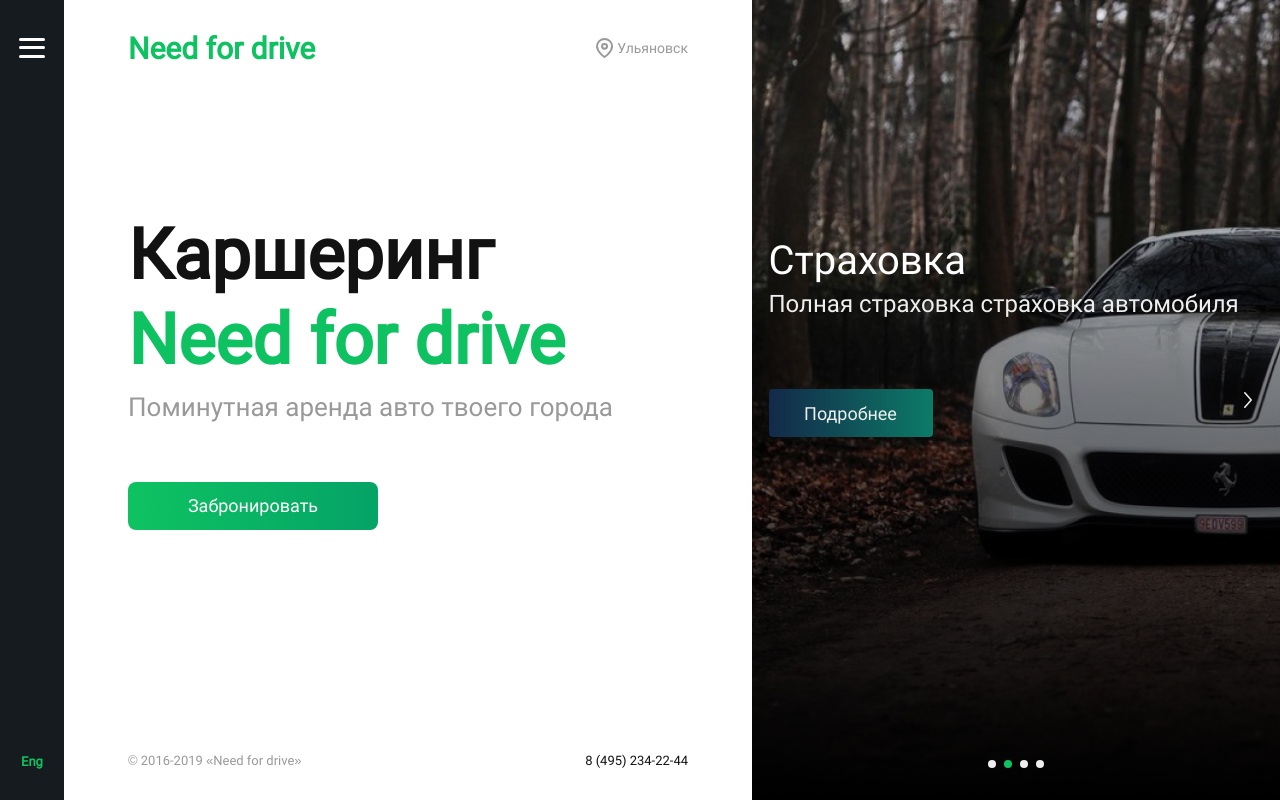
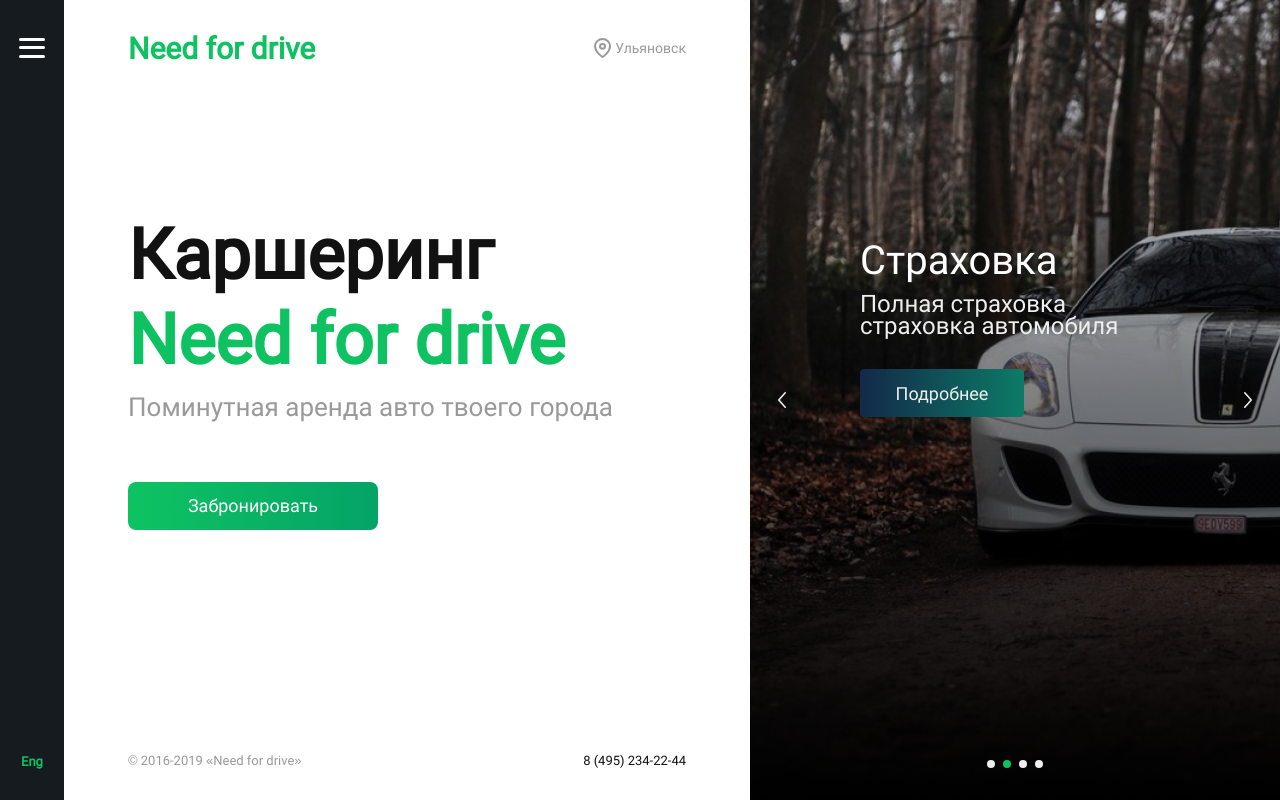
Before and after one commit to Max-Tetslav/need_for_drive, a React (Create React App) app: page / in a window 1280 px wide. Built offline with nearby package versions, Linux system fonts and the light colour scheme.

Commit message:
V-01 feat: improve adaptive layout for homepage

```diff
--- a/src/components/containers/footer/Footer.module.scss
+++ b/src/components/containers/footer/Footer.module.scss
@@ -1,5 +1,5 @@
 .footer {
-  min-width: 560px;
+  min-width: 100%;
   height: 16px;
   display: flex;
   justify-content: space-between;
@@ -8,16 +8,16 @@
   font-size: 13px;
   line-height: 15px;
 
-  @media screen and (max-width: 1024px) {
-    min-width: 485px;
-  }
+  // @media screen and (max-width: 1024px) {
+  //   min-width: 485px;
+  // }
 
-  @media screen and (max-width: 768px) {
-    min-width: 615px;
-  }
+  // @media screen and (max-width: 768px) {
+  //   min-width: 615px;
+  // }
 
   @media screen and (max-width: 420px) {
-    min-width: 100%;
+    // min-width: 100%;
     height: 72px;
     padding-right: 16px;
     background-color: #151b1f;
--- a/src/components/containers/landingContent/LandingContent.module.scss
+++ b/src/components/containers/landingContent/LandingContent.module.scss
@@ -1,5 +1,5 @@
 .container {
-  min-width: 560px;
+  max-width: 560px;
   height: 308px;
   display: flex;
   flex-direction: column;
@@ -7,11 +7,11 @@
   margin-bottom: 97px;
 
   @media screen and (max-width: 1024px) {
-    min-width: 481px;
+    max-width: 481px;
   }
 
   @media screen and (max-width: 768px) {
-    min-width: 615px;
+    max-width: 615px;
   }
 
   @media screen and (max-width: 420px) {
@@ -37,6 +37,11 @@
   font-size: 70px;
   line-height: 66px;
   margin: 0;
+
+  @media screen and (max-width: 500px) {
+    font-size: 50px;
+    line-height: 100%;
+  }
 
   @media screen and (max-width: 420px) {
     font-size: 32px;
--- a/src/components/containers/menuContainer/MenuContainer.module.scss
+++ b/src/components/containers/menuContainer/MenuContainer.module.scss
@@ -37,7 +37,7 @@
     height: 247px;
   }
 
-  @media screen and (max-width: 320px) {
+  @media screen and (max-width: 420px) {
     top: 76px;
     left: 24px;
     height: 219px;
--- a/src/components/containers/slider/Slider.module.scss
+++ b/src/components/containers/slider/Slider.module.scss
@@ -5,6 +5,10 @@
   margin: 0 auto;
   overflow: hidden;
   white-space: nowrap;
+
+  @media screen and (max-width: 1280px) {
+    width: 530px;
+  }
 
   @media screen and (max-width: 1024px) {
     width: 410px;
--- a/src/components/containers/slider/slide/Slide.module.scss
+++ b/src/components/containers/slider/slide/Slide.module.scss
@@ -17,6 +17,11 @@
   opacity: 0;
   transition: all 0.5s ease-in-out;
   z-index: 1;
+
+  @media screen and (max-width: 1280px) {
+    width: 310px;
+    height: auto;
+  }
 
   @media screen and (max-width: 1024px) {
     width: 282px;
@@ -52,6 +57,7 @@
   margin: 0;
   font-weight: 500;
   line-height: 47px;
+  white-space: normal;
 
   @media screen and (max-width: 1024px) {
     font-size: 32px;
@@ -65,7 +71,8 @@
   font-size: 24px;
   font-weight: 300;
   line-height: 90%;
-  margin: 10px 0;
+  margin-top: 10px;
+  margin-bottom: 32px;
   white-space: normal;
 
   @media screen and (max-width: 1024px) {
@@ -79,7 +86,7 @@
     transform: scale(1.05);
   }
 
-  position: absolute;
+  // position: absolute;
   width: 164px;
   height: 48px;
   bottom: 0;
--- a/src/views/homepage/Homepage.module.scss
+++ b/src/views/homepage/Homepage.module.scss
@@ -17,17 +17,22 @@
 
 .content {
   display: flex;
+  flex: 1;
   justify-content: space-between;
-  align-items: center;
+  align-items: flex-start;
   flex-direction: column;
-  min-width: 688px;
+  max-width: calc(100% - 688px);
   height: 100vh;
   padding-bottom: 32px;
   padding-left: 64px;
   padding-right: 64px;
 
+  @media screen and (max-width: 1280px) {
+    max-width: 100%;
+  }
+
   @media screen and (max-width: 1024px) {
-    min-width: 550px;
+    max-width: 100%;
     padding-left: 32px;
     padding-right: 32px;
   }
@@ -37,7 +42,6 @@
   }
 
   @media screen and (max-width: 420px) {
-    min-width: 100%;
     padding: 0;
     align-items: flex-end;
   }
```
